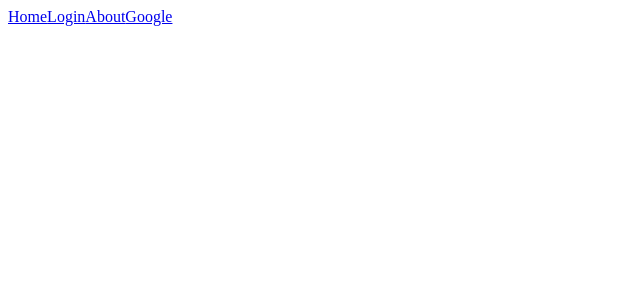
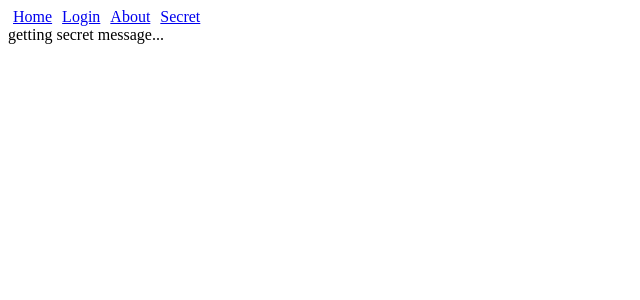
Before and after one commit to evanconway/url-shortner, a React (Vite) app in the folder client/: page /secret in a window 1280 px wide. Shown: the top 300 px of the page, without its empty margins (0-640 px from the left). Built offline with nearby package versions, Linux system fonts and the light colour scheme; no server answers.

Commit message:
fix unable to hit server endpoints beside static requests

```diff
--- /dev/null
+++ b/client/src/components/SecretMessage.tsx
@@ -0,0 +1,17 @@
+import { useEffect, useState } from "react";
+
+const SecretMessage = () => {
+    const [msg, setMsg] = useState('getting secret message...');
+
+    useEffect(() => {
+        const get = async () => {
+            const data = await (await fetch('/app/greet')).text();
+            setMsg(data);
+        };
+        get();
+    }, [setMsg]);
+
+    return <div>{msg}</div>;
+};
+
+export default SecretMessage;
--- a/client/src/main.tsx
+++ b/client/src/main.tsx
@@ -2,19 +2,21 @@ import React from 'react';
 import ReactDOM from 'react-dom/client';
 import './index.css';
 import { BrowserRouter, Link, Route, Routes } from 'react-router-dom';
+import SecretMessage from './components/SecretMessage';
 
 ReactDOM.createRoot(document.getElementById('root')!).render(
   	<React.StrictMode>
 		<BrowserRouter>
 			<div>
-				<Link to='/'>Home</Link>
-				<Link to='/login'>Login</Link>
-				<Link to='/about'>About</Link>
-				<Link to='https://google.com'>Google</Link>
+				<Link style={{ padding: '0 5px' }} to='/'>Home</Link>
+				<Link style={{ padding: '0 5px' }} to='/login'>Login</Link>
+				<Link style={{ padding: '0 5px' }} to='/about'>About</Link>
+				<Link style={{ padding: '0 5px' }} to='/secret'>Secret</Link>
 				<Routes>
 					<Route path='/' element={<h1>Home</h1>} />
 					<Route path='/login' element={<h1>Login</h1>} />
 					<Route path='/about' element={<h1>About</h1>} />
+					<Route path='/secret' element={<SecretMessage/>} />
 				</Routes>
 			</div>
 		</BrowserRouter>
```
Also changed, not shown: 1 other file (tests, documents, lock files or other folders).
